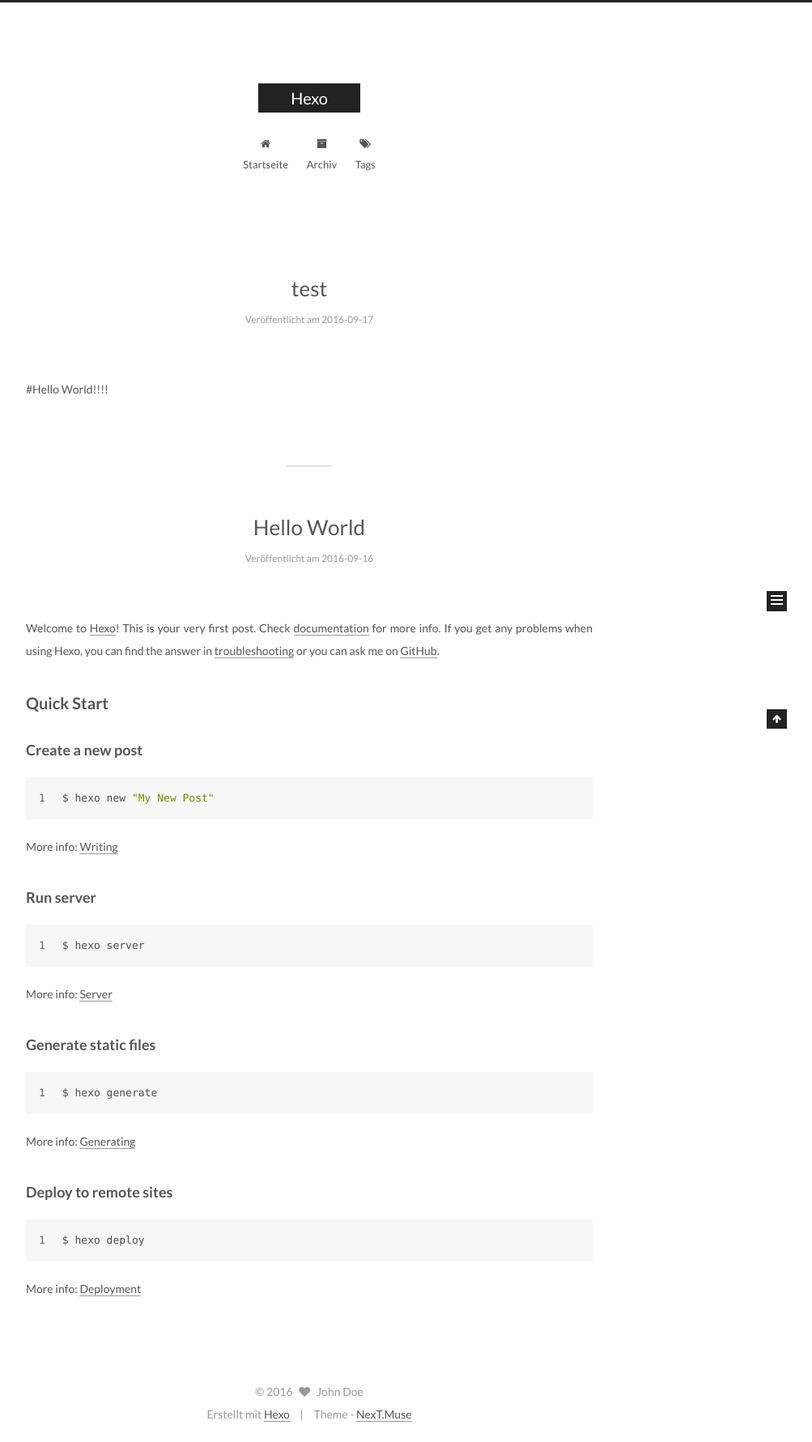
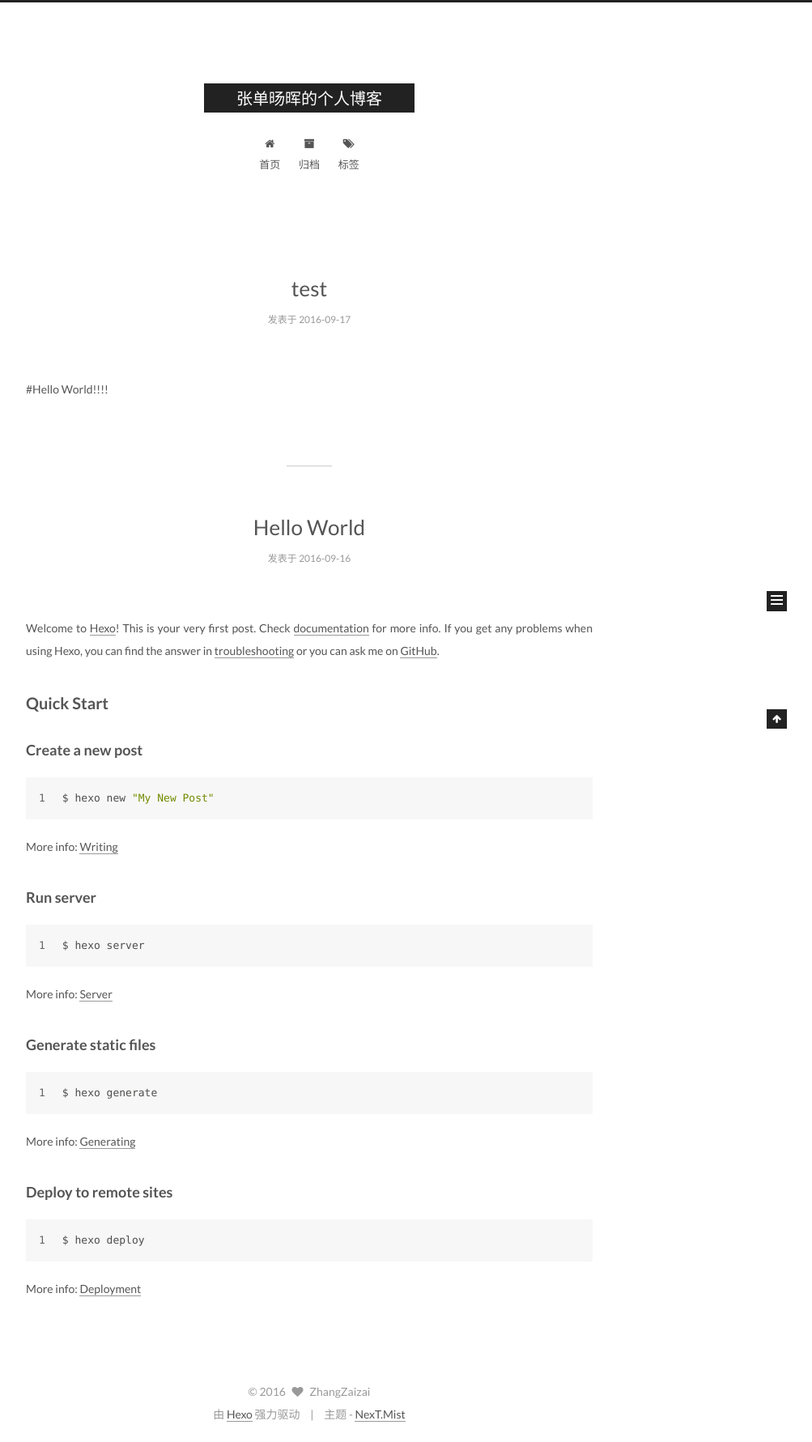
Before and after one commit to zsyh/zsyh.github.io, a plain HTML site: page index.html in a window 1280 px wide. Shown: the whole page at 81% size, without its empty margins (258-1261 px from the left). Drawn offline with Linux system fonts and the light colour scheme.

Commit message:
Site updated: 2016-09-17 15:03:12

```diff
--- a/2016/09/16/hello-world/index.html
+++ b/2016/09/16/hello-world/index.html
@@ -5,7 +5,7 @@
 
 
 
-<html class="theme-next muse use-motion">
+<html class="theme-next mist use-motion">
 <head>
   <meta charset="UTF-8"/>
 <meta http-equiv="X-UA-Compatible" content="IE=edge,chrome=1" />
@@ -89,7 +89,7 @@
 <meta property="og:type" content="article">
 <meta property="og:title" content="Hello World">
 <meta property="og:url" content="http://yoursite.com/2016/09/16/hello-world/index.html">
-<meta property="og:site_name" content="Hexo">
+<meta property="og:site_name" content="张单旸晖的个人博客">
 <meta property="og:description" content="Welcome to Hexo! This is your very first post. Check documentation for more info. If you get any problems when using Hexo, you can find the answer in troubleshooting or you can ask me on GitHub.
 Quick">
 <meta property="og:updated_time" content="2016-09-16T13:33:53.362Z">
@@ -103,26 +103,21 @@
 <script type="text/javascript" id="hexo.configuration">
   var NexT = window.NexT || {};
   var CONFIG = {
-    scheme: 'Muse',
+    scheme: 'Mist',
     sidebar: {"position":"left","display":"post"},
     fancybox: true,
     motion: true,
     duoshuo: {
       userId: 0,
-      author: 'Author'
+      author: '博主'
     }
   };
 </script>
 
-
-
-
-  <link rel="canonical" href="http://yoursite.com/2016/09/16/hello-world/"/>
-
-  <title> Hello World | Hexo </title>
+  <title> Hello World | 张单旸晖的个人博客 </title>
 </head>
 
-<body itemscope itemtype="http://schema.org/WebPage" lang="">
+<body itemscope itemtype="http://schema.org/WebPage" lang="zh-Hans">
 
 
 
@@ -150,7 +145,7 @@
   <div class="custom-logo-site-title">
     <a href="/"  class="brand" rel="start">
       <span class="logo-line-before"><i></i></span>
-      <span class="site-title">Hexo</span>
+      <span class="site-title">张单旸晖的个人博客</span>
       <span class="logo-line-after"><i></i></span>
     </a>
   </div>
@@ -177,7 +172,7 @@
 
               <i class="menu-item-icon fa fa-fw fa-home"></i> <br />
 
-            Startseite
+            首页
           </a>
         </li>
 
@@ -187,7 +182,7 @@
 
               <i class="menu-item-icon fa fa-fw fa-archive"></i> <br />
 
-            Archiv
+            归档
           </a>
         </li>
 
@@ -197,7 +192,7 @@
 
               <i class="menu-item-icon fa fa-fw fa-tags"></i> <br />
 
-            Tags
+            标签
           </a>
         </li>
 
@@ -250,7 +245,7 @@
             <span class="post-meta-item-icon">
               <i class="fa fa-calendar-o"></i>
             </span>
-            <span class="post-meta-item-text">Veröffentlicht am</span>
+            <span class="post-meta-item-text">发表于</span>
             <time itemprop="dateCreated" datetime="2016-09-16T21:33:53+08:00" content="2016-09-16">
               2016-09-16
             </time>
@@ -293,7 +288,6 @@
     </div>
 
     <div>
-
 
 
 
@@ -368,10 +362,10 @@
 
         <ul class="sidebar-nav motion-element">
           <li class="sidebar-nav-toc sidebar-nav-active" data-target="post-toc-wrap" >
-            Inhaltsverzeichnis
+            文章目录
           </li>
           <li class="sidebar-nav-overview" data-target="site-overview">
-            Übersicht
+            站点概览
           </li>
         </ul>
 
@@ -380,15 +374,15 @@
         <div class="site-author motion-element" itemprop="author" itemscope itemtype="http://schema.org/Person">
           <img class="site-author-image" itemprop="image"
                src="/images/avatar.gif"
-               alt="John Doe" />
-          <p class="site-author-name" itemprop="name">John Doe</p>
+               alt="ZhangZaizai" />
+          <p class="site-author-name" itemprop="name">ZhangZaizai</p>
           <p class="site-description motion-element" itemprop="description"></p>
         </div>
         <nav class="site-state motion-element">
           <div class="site-state-item site-state-posts">
             <a href="/archives">
               <span class="site-state-item-count">2</span>
-              <span class="site-state-item-name">Artikel</span>
+              <span class="site-state-item-name">日志</span>
             </a>
           </div>
 
@@ -442,17 +436,17 @@
   <span class="with-love">
     <i class="fa fa-heart"></i>
   </span>
-  <span class="author" itemprop="copyrightHolder">John Doe</span>
+  <span class="author" itemprop="copyrightHolder">ZhangZaizai</span>
 </div>
 
 <div class="powered-by">
-  Erstellt mit  <a class="theme-link" href="https://hexo.io">Hexo</a>
+  由 <a class="theme-link" href="http://hexo.io">Hexo</a> 强力驱动
 </div>
 
 <div class="theme-info">
-  Theme -
+  主题 -
   <a class="theme-link" href="https://github.com/iissnan/hexo-theme-next">
-    NexT.Muse
+    NexT.Mist
   </a>
 </div>
 
@@ -547,7 +541,5 @@
 
 
 
-
-
 </body>
 </html>
--- a/index.html
+++ b/index.html
@@ -5,7 +5,7 @@
 
 
 
-<html class="theme-next muse use-motion">
+<html class="theme-next mist use-motion">
 <head>
   <meta charset="UTF-8"/>
 <meta http-equiv="X-UA-Compatible" content="IE=edge,chrome=1" />
@@ -85,37 +85,32 @@
 
 
 <meta property="og:type" content="website">
-<meta property="og:title" content="Hexo">
+<meta property="og:title" content="张单旸晖的个人博客">
 <meta property="og:url" content="http://yoursite.com/index.html">
-<meta property="og:site_name" content="Hexo">
+<meta property="og:site_name" content="张单旸晖的个人博客">
 <meta name="twitter:card" content="summary">
-<meta name="twitter:title" content="Hexo">
+<meta name="twitter:title" content="张单旸晖的个人博客">
 
 
 
 <script type="text/javascript" id="hexo.configuration">
   var NexT = window.NexT || {};
   var CONFIG = {
-    scheme: 'Muse',
+    scheme: 'Mist',
     sidebar: {"position":"left","display":"post"},
     fancybox: true,
     motion: true,
     duoshuo: {
       userId: 0,
-      author: 'Author'
+      author: '博主'
     }
   };
 </script>
 
-
-
-
-  <link rel="canonical" href="http://yoursite.com/"/>
-
-  <title> Hexo </title>
+  <title> 张单旸晖的个人博客 </title>
 </head>
 
-<body itemscope itemtype="http://schema.org/WebPage" lang="">
+<body itemscope itemtype="http://schema.org/WebPage" lang="zh-Hans">
 
 
 
@@ -145,7 +140,7 @@
   <div class="custom-logo-site-title">
     <a href="/"  class="brand" rel="start">
       <span class="logo-line-before"><i></i></span>
-      <span class="site-title">Hexo</span>
+      <span class="site-title">张单旸晖的个人博客</span>
       <span class="logo-line-after"><i></i></span>
     </a>
   </div>
@@ -172,7 +167,7 @@
 
               <i class="menu-item-icon fa fa-fw fa-home"></i> <br />
 
-            Startseite
+            首页
           </a>
         </li>
 
@@ -182,7 +177,7 @@
 
               <i class="menu-item-icon fa fa-fw fa-archive"></i> <br />
 
-            Archiv
+            归档
           </a>
         </li>
 
@@ -192,7 +187,7 @@
 
               <i class="menu-item-icon fa fa-fw fa-tags"></i> <br />
 
-            Tags
+            标签
           </a>
         </li>
 
@@ -248,7 +243,7 @@
             <span class="post-meta-item-icon">
               <i class="fa fa-calendar-o"></i>
             </span>
-            <span class="post-meta-item-text">Veröffentlicht am</span>
+            <span class="post-meta-item-text">发表于</span>
             <time itemprop="dateCreated" datetime="2016-09-17T14:14:44+08:00" content="2016-09-17">
               2016-09-17
             </time>
@@ -342,7 +337,7 @@
             <span class="post-meta-item-icon">
               <i class="fa fa-calendar-o"></i>
             </span>
-            <span class="post-meta-item-text">Veröffentlicht am</span>
+            <span class="post-meta-item-text">发表于</span>
             <time itemprop="dateCreated" datetime="2016-09-16T21:33:53+08:00" content="2016-09-16">
               2016-09-16
             </time>
@@ -444,15 +439,15 @@
         <div class="site-author motion-element" itemprop="author" itemscope itemtype="http://schema.org/Person">
           <img class="site-author-image" itemprop="image"
                src="/images/avatar.gif"
-               alt="John Doe" />
-          <p class="site-author-name" itemprop="name">John Doe</p>
+               alt="ZhangZaizai" />
+          <p class="site-author-name" itemprop="name">ZhangZaizai</p>
           <p class="site-description motion-element" itemprop="description"></p>
         </div>
         <nav class="site-state motion-element">
           <div class="site-state-item site-state-posts">
             <a href="/archives">
               <span class="site-state-item-count">2</span>
-              <span class="site-state-item-name">Artikel</span>
+              <span class="site-state-item-name">日志</span>
             </a>
           </div>
 
@@ -495,17 +490,17 @@
   <span class="with-love">
     <i class="fa fa-heart"></i>
   </span>
-  <span class="author" itemprop="copyrightHolder">John Doe</span>
+  <span class="author" itemprop="copyrightHolder">ZhangZaizai</span>
 </div>
 
 <div class="powered-by">
-  Erstellt mit  <a class="theme-link" href="https://hexo.io">Hexo</a>
+  由 <a class="theme-link" href="http://hexo.io">Hexo</a> 强力驱动
 </div>
 
 <div class="theme-info">
-  Theme -
+  主题 -
   <a class="theme-link" href="https://github.com/iissnan/hexo-theme-next">
-    NexT.Muse
+    NexT.Mist
   </a>
 </div>
 
@@ -596,7 +591,5 @@
 
 
 
-
-
 </body>
 </html>
```
Also changed, not shown: 2016/09/17/test/index.html (+21 -29 lines), archives/2016/09/index.html (+20 -27 lines), archives/2016/index.html (+20 -27 lines), archives/index.html (+20 -27 lines).
